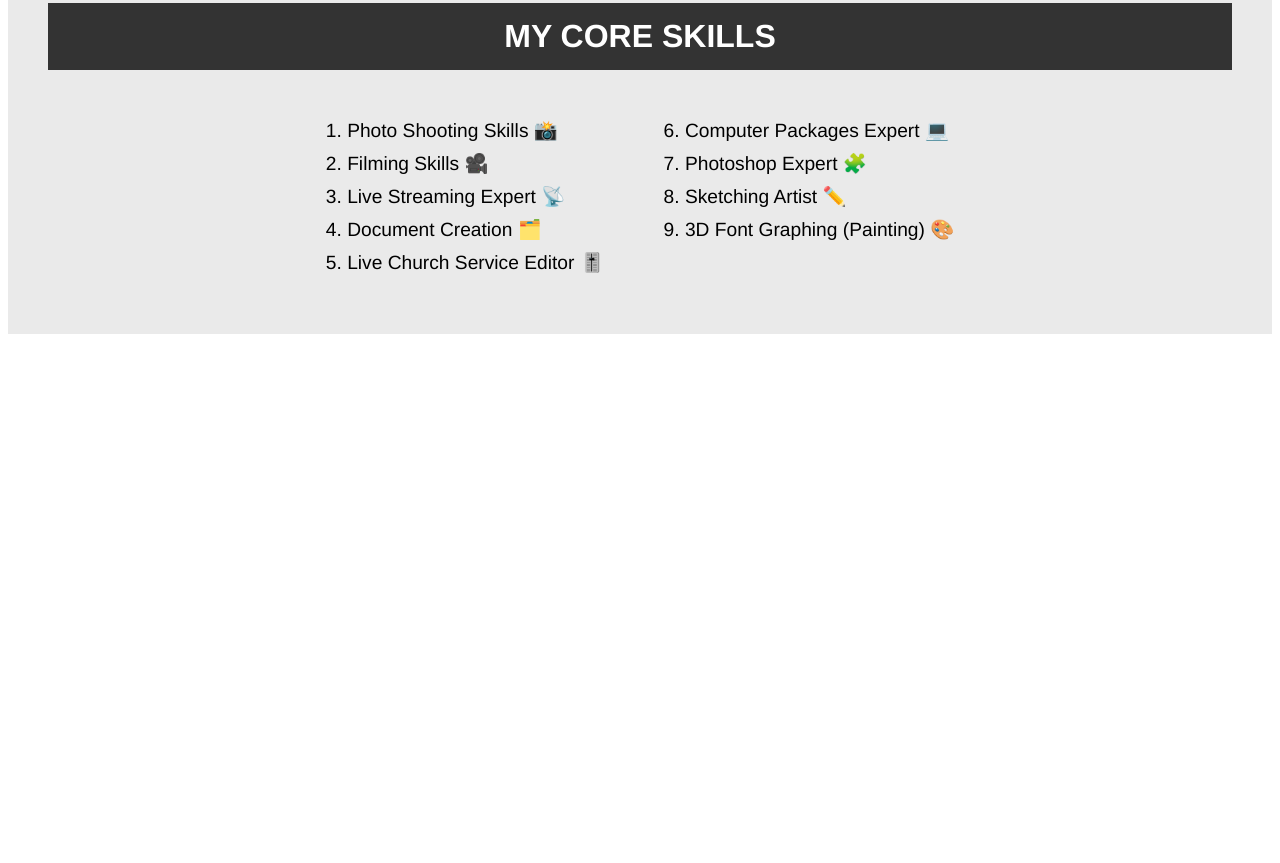
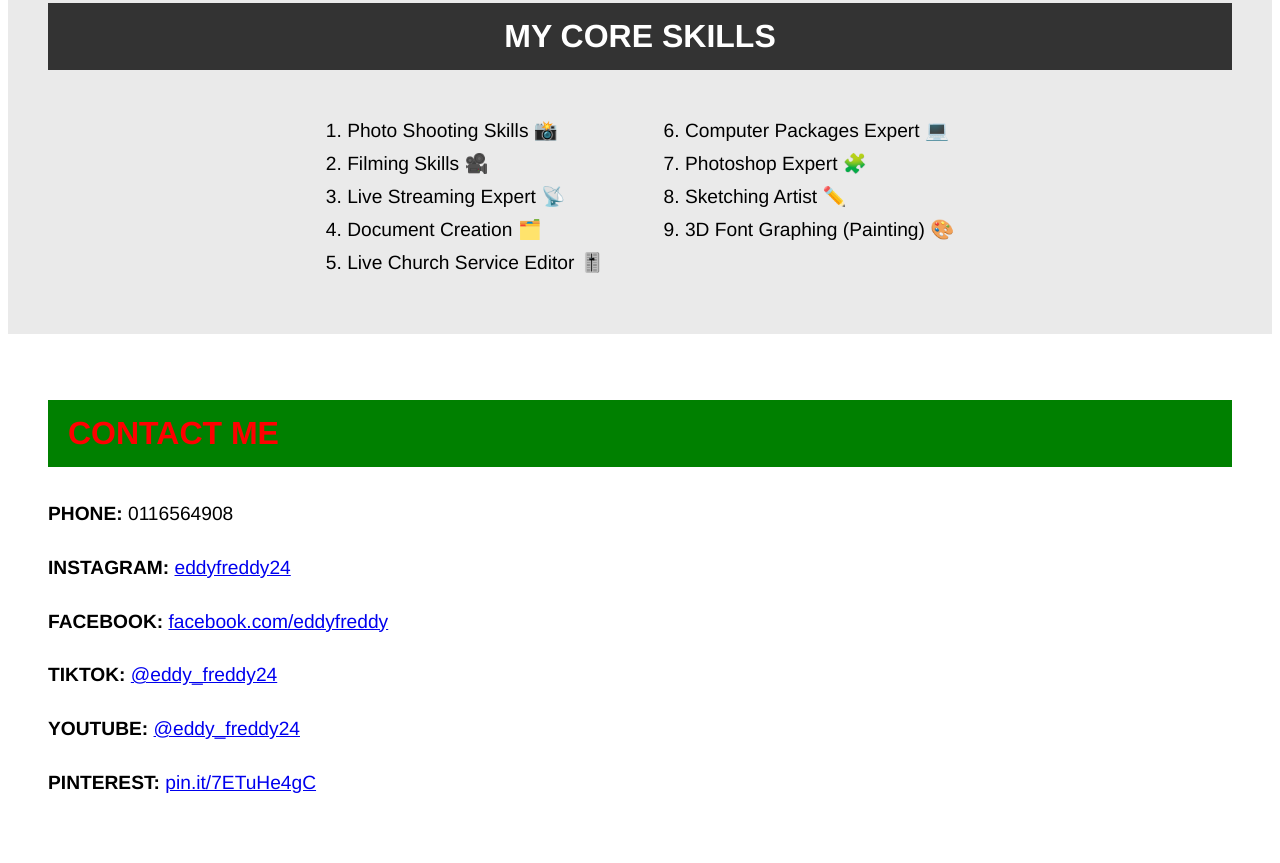
Before and after one commit to director-freddy/director-freddy.github.io, a plain HTML site: page index.html in a window 1280 px wide. Shown: the part 1289-2152 px from the top of the page. Before the commit the page ends 1631 px from the top, so only its background shows below. Drawn offline with Linux system fonts and the light colour scheme.

Commit message:
Added final 'CONTACT ME' section with left-aligned red header on green background and full contact details with links

```diff
--- a/index.html
+++ b/index.html
@@ -73,3 +73,19 @@
     </ul>
   </div>
 </section>
+
+<!-- Contact Section -->
+<section style="padding: 40px;">
+  <h2 style="background-color: green; color: red; padding: 15px 20px; font-size: 2em; font-weight: bold; font-family: 'Helvetica Neue', sans-serif; text-align: left;">
+    CONTACT ME
+  </h2>
+
+  <div style="margin-top: 30px; font-size: 1.2em; font-family: 'Helvetica Neue', sans-serif; line-height: 1.8;">
+    <p><strong>PHONE:</strong> 0116564908</p>
+    <p><strong>INSTAGRAM:</strong> <a href="https://www.instagram.com/eddyfreddy24?igsh=MThocjJxMjF5b2hmZw==" target="_blank">eddyfreddy24</a></p>
+    <p><strong>FACEBOOK:</strong> <a href="https://www.facebook.com/profile.php?id=61572437830128" target="_blank">facebook.com/eddyfreddy</a></p>
+    <p><strong>TIKTOK:</strong> <a href="https://www.tiktok.com/@eddy_freddy24?_t=ZM-8xx0GxZHh16&_r=1" target="_blank">@eddy_freddy24</a></p>
+    <p><strong>YOUTUBE:</strong> <a href="https://youtube.com/@eddy_freddy24?si=D5pyQI9ebVo3Riww" target="_blank">@eddy_freddy24</a></p>
+    <p><strong>PINTEREST:</strong> <a href="https://pin.it/7ETuHe4gC" target="_blank">pin.it/7ETuHe4gC</a></p>
+  </div>
+</section>
```
